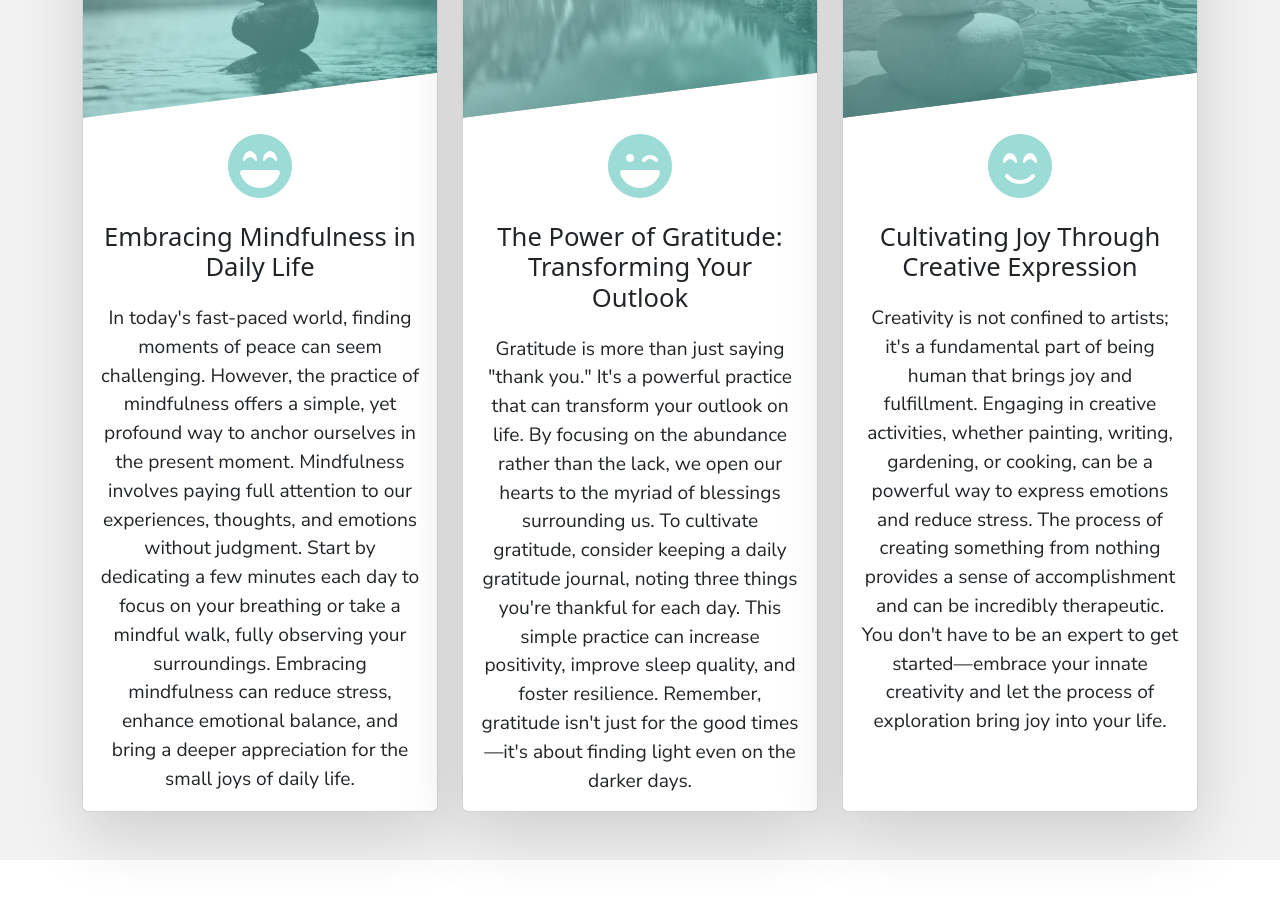
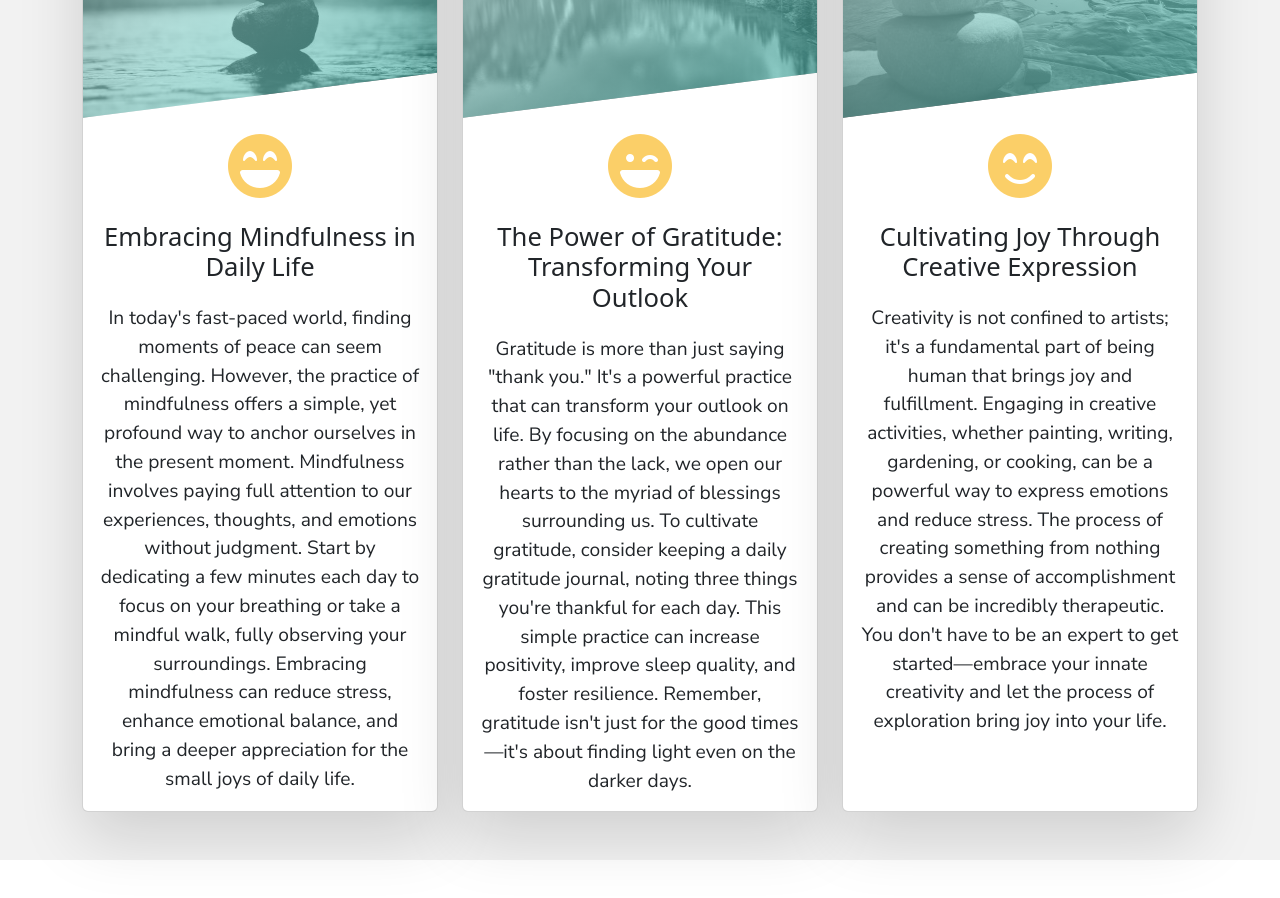
Before and after one commit to Positivity-Programmers/Hackathon-Affirmations, a website with bundled scripts: page index.html in a window 1280 px wide. Shown: the part 960-1858 px from the top of the page. Built offline with nearby package versions, Linux system fonts and the light colour scheme; a web font is replaced by a local one.

Commit message:
style: Change color of icons

```diff
--- a/assets/css/style.css
+++ b/assets/css/style.css
@@ -7,6 +7,8 @@
   --color-primary-dark: #26605a;
   --color-primary-dark-2: #44aca2;
   --color-primary-light: #edf9f8;
+
+  --color-secondary-dark: #fab005;
 }
 
 .ut-margin-top {
@@ -115,7 +117,7 @@ body {
   justify-content: center;
   font-size: 4rem;
   opacity: 0.6;
-  color: #5dc5bc;
+  color: var(--color-secondary-dark);
 }
 
 .card-title {
```
